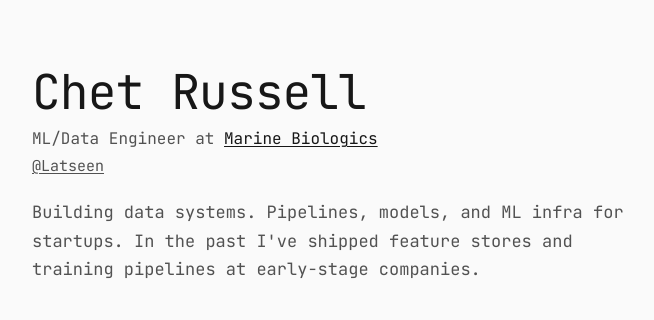
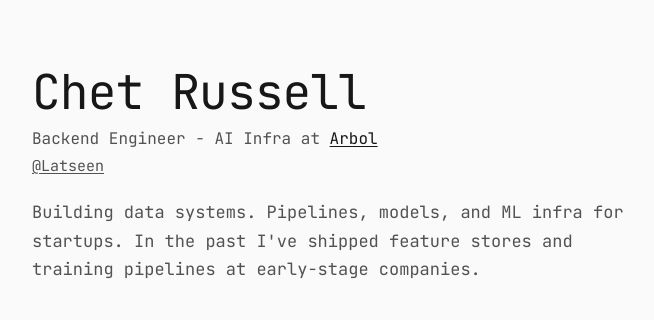
Before and after one commit to Latseen/website, a Flask app: page / in a window 1280 px wide. Shown: the top 320 px of the page, without its empty margins (296-950 px from the left). Run offline with Flask 3, Linux system fonts and the light colour scheme.

Commit message:
New job update

```diff
--- a/templates/index.html
+++ b/templates/index.html
@@ -13,7 +13,7 @@
   <main>
     <header class="intro">
       <h1 class="name">Chet Russell</h1>
-      <p class="role">ML/Data Engineer at <a href="https://www.marinebiologics.com/" target="_blank" rel="noopener">Marine Biologics</a></p>
+      <p class="role">Backend Engineer - AI Infra at <a href="https://www.arbol.io" target="_blank" rel="noopener">Arbol</a></p>
       <p class="handle"><a href="https://github.com/Latseen" target="_blank" rel="noopener">@Latseen</a></p>
       <p class="tagline">Building data systems. Pipelines, models, and ML infra for startups. In the past I've shipped feature stores and training pipelines at early-stage companies.</p>
     </header>
```
